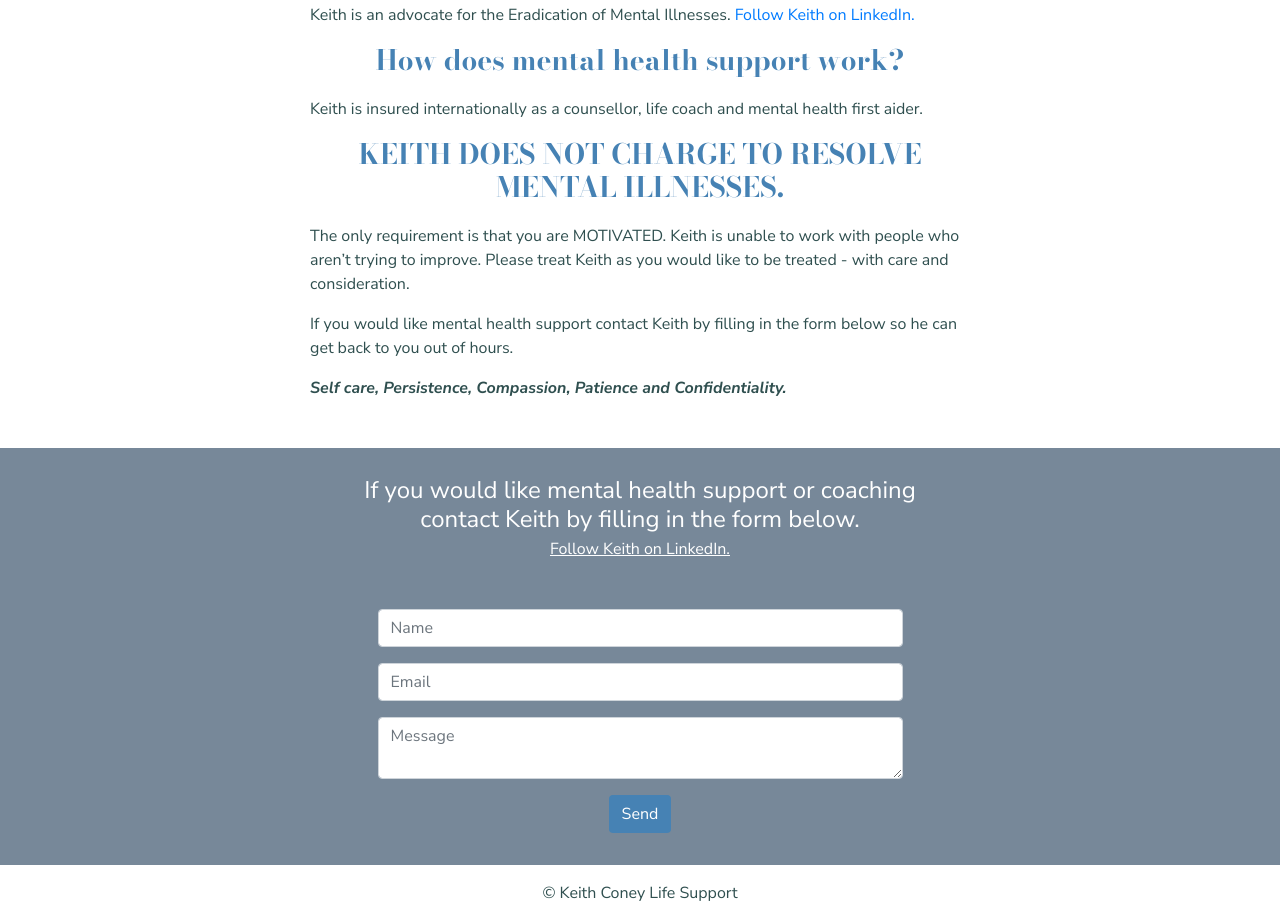
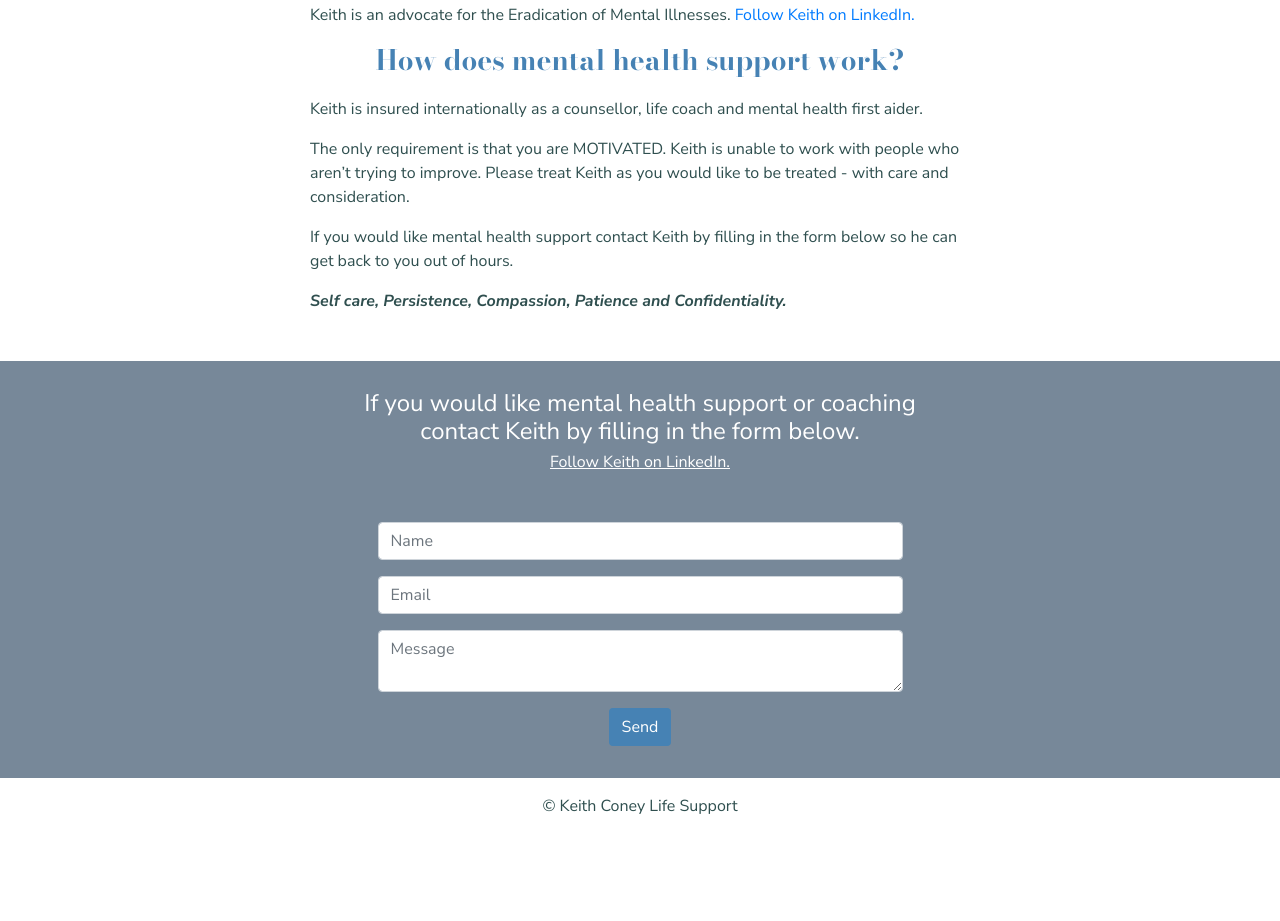
Before and after one commit to keith-coney/website, a website: page index.html in a window 1280 px wide. Shown: the part 1455-2376 px from the top of the page. After the commit the page ends 2289 px from the top, so only its background shows below. Drawn offline with nearby package versions, Linux system fonts and the light colour scheme.

Commit message:
remove KEITH DOES NOT CHARGE TO RESOLVE MENTAL ILLNESSES.

```diff
--- a/index.html
+++ b/index.html
@@ -67,8 +67,6 @@
 
           <h3 class="text-center">How does mental health support work?</h3>
           <p>Keith is insured internationally as a counsellor, life coach and mental health first aider.</p>
-
-          <h3 class="text-center">KEITH DOES NOT CHARGE TO RESOLVE MENTAL ILLNESSES.</h3>
           <p>The only requirement is that you are MOTIVATED. Keith is unable to work with people who aren’t trying to improve. Please treat Keith as you would like to be treated - with care and consideration.</p>
           <p>If you would like mental health support contact Keith by filling in the form below so he can get back to you out of hours.</p>
 
```
